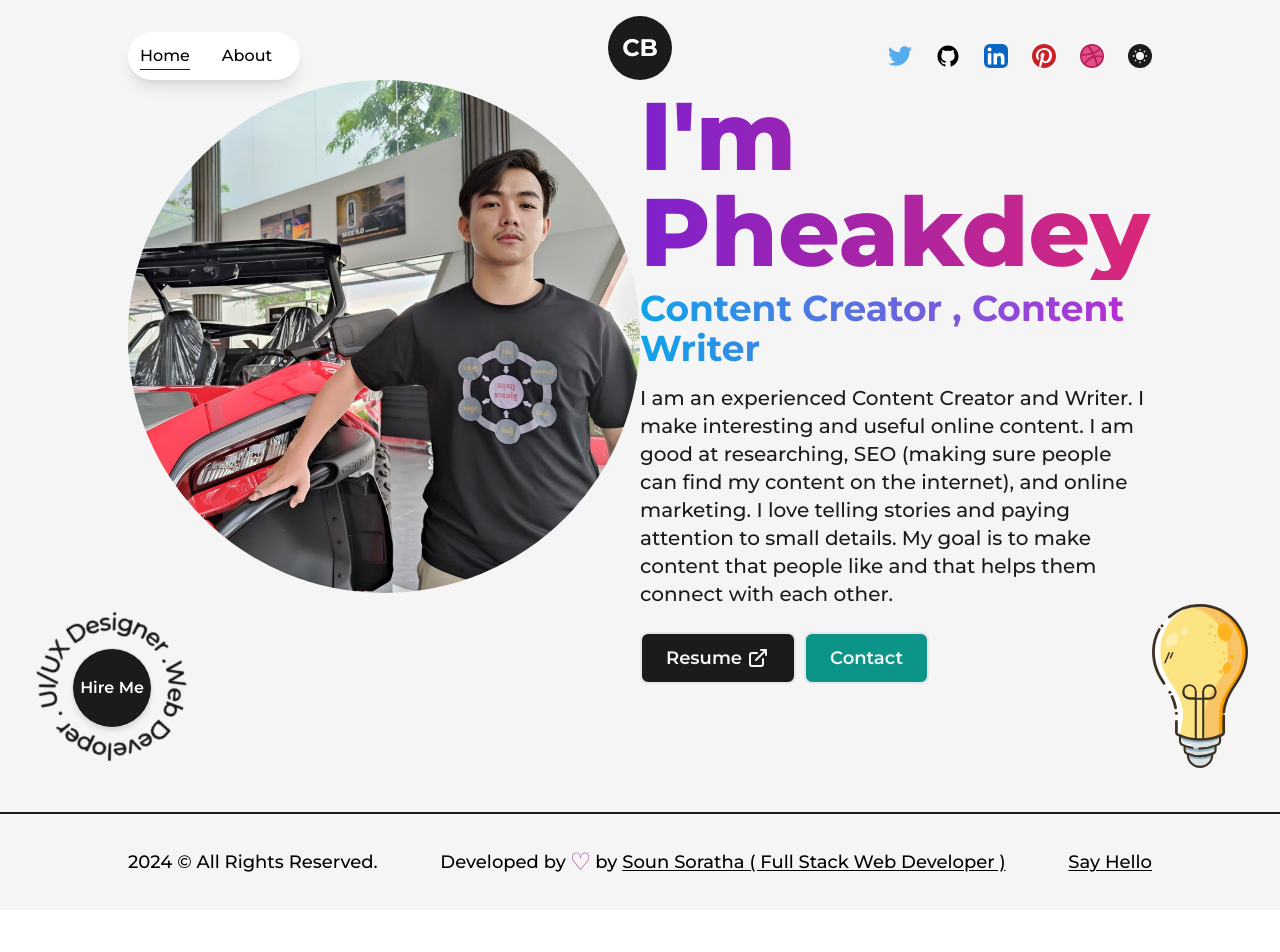
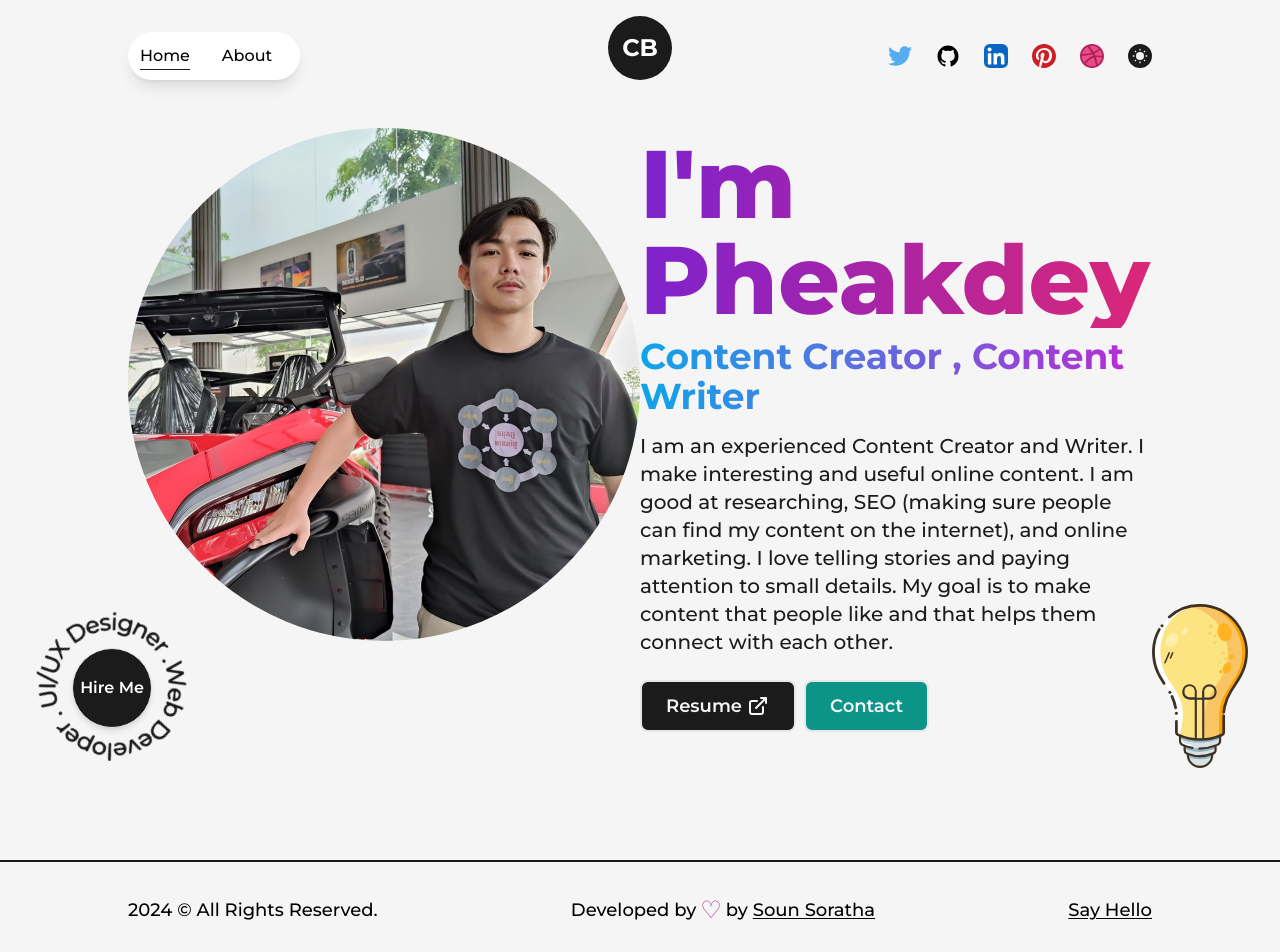
Before and after one commit to ZensYing/pheakdey-portfolio, a Next.js app: page / in a window 1280 px wide. Shown: the top 952 px of the page. Before the commit the page ends 910 px from the top, so only its background shows below. Built offline with nearby package versions, Linux system fonts and the light colour scheme.

Commit message:
hide sm navbar

```diff
--- a/src/components/Footer.js
+++ b/src/components/Footer.js
@@ -17,9 +17,8 @@ const Footer = () => {
           <Link
             href="https://sounsoratha.online/"
             target="_blank"
-            className="underline underline-offset-2"
-          >
-            Soun Soratha ( Full Stack Web Developer )
+            className="underline underline-offset-2">
+            Soun Soratha
           </Link>
         </div>
 
--- a/src/components/Navbar.js
+++ b/src/components/Navbar.js
@@ -94,7 +94,6 @@ const Navbar = () => {
         <CustomLink className="mx-4" href="/about" title="About" />
         {/* <CustomLink className="mx-4" href="/projects" title="Projects" /> */}
         {/* <CustomLink className="ml-4" href="/articles" title="Articles" /> */}
-
       </nav>
       <nav
         className="flex items-center justify-center flex-wrap lg:mt-2
@@ -179,8 +178,8 @@ const Navbar = () => {
       <nav className="flex items-center justify-center flex-col">
         <CustomMobileLink toggle={handleClick} className="mr-4 lg:m-0 lg:my-2" href="/" title="Home" />
         <CustomMobileLink toggle={handleClick} className="mx-4 lg:m-0 lg:my-2" href="/about" title="About" />
-        <CustomMobileLink toggle={handleClick} className="mx-4 lg:m-0 lg:my-2" href="/projects" title="Projects" />
-        <CustomMobileLink toggle={handleClick} className="ml-4 lg:m-0 lg:my-2" href="/articles" title="Articles" />
+        {/* <CustomMobileLink toggle={handleClick} className="mx-4 lg:m-0 lg:my-2" href="/projects" title="Projects" />
+        <CustomMobileLink toggle={handleClick} className="ml-4 lg:m-0 lg:my-2" href="/articles" title="Articles" /> */}
       </nav>
       <nav
         className="flex items-center justify-center  mt-2
--- a/src/pages/about.js
+++ b/src/pages/about.js
@@ -50,7 +50,7 @@ export default function About() {
         <Layout className="pt-16">
           <AnimatedText
             text="Passion Fuels Purpose!"
-            className="mb-16 !text-8xl !leading-tight lg:!text-7xl sm:!text-6xl xs:!text-4xl sm:mb-8"
+            className="mb-16 pt-20 !text-8xl !leading-tight lg:!text-7xl sm:!text-6xl xs:!text-4xl sm:mb-8"
           />
 
           <div className="grid w-full grid-cols-8 gap-16 sm:gap-8">
--- a/src/pages/index.js
+++ b/src/pages/index.js
@@ -28,7 +28,7 @@ export default function Home() {
       <article
         className={`flex min-h-screen items-center text-dark dark:text-light sm:items-start`}
       >
-        <Layout className="!pt-20 md:!pt-16 sm:!pt-20 ">
+        <Layout className="!pt-30 md:!pt-28 sm:!pt-28 ">
           <div className="flex w-full items-start justify-between lg:flex-col">
             <div className="w-1/2  md:inline-block md:w-full lg:m-auto lg:w-full" >
               <Image
```
